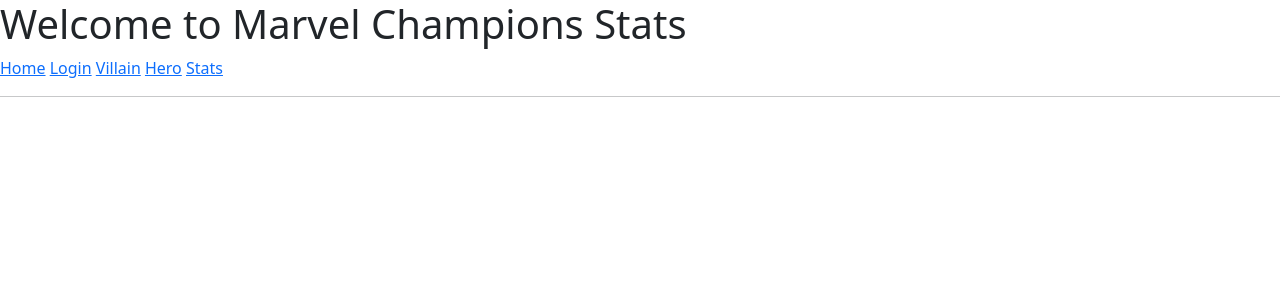
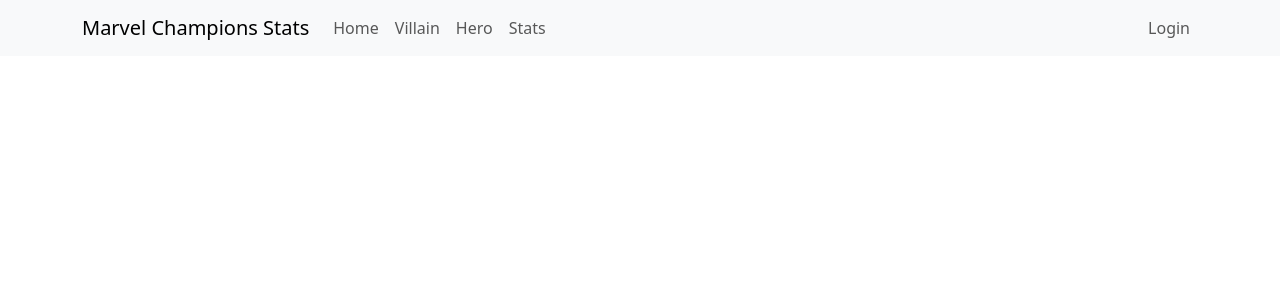
Before and after one commit to timpelican/mcstats, a Flask app: page / in a window 1280 px wide. Shown: the top 300 px of the page. Run offline with Flask 3, Linux system fonts and the light colour scheme; data that the repository does not hold is empty.

Commit message:
Add Bootstrap nav bar.

```diff
--- a/app/templates/base.html
+++ b/app/templates/base.html
@@ -3,7 +3,11 @@
     <head>
         <meta charset="utf-8">
         <meta name="viewport" content="width=device-width, initial-scale=1">
+        {% if title %}
+        <title>{{ title }} - Marvel Champions Stats</title>
+        {% else %}
         <title>Marvel Champions Stats</title>
+        {% endif %}
         <link
             href="https://cdn.jsdelivr.net/npm/bootstrap@5.3.3/dist/css/bootstrap.min.css"
             rel="stylesheet"
@@ -11,19 +15,41 @@
             crossorigin="anonymous">
     </head>
     <body>
-        <div>
-            <h1>Welcome to Marvel Champions Stats</h1>
-            <a href="{{ url_for('index') }}">Home</a>
-            {% if current_user.is_anonymous %}
-            <a href="{{ url_for('login') }}">Login</a>
-            {% else %}
-            <a href="{{ url_for('logout') }}">Logout</a>
-            {% endif %}
-            <a href="{{ url_for('villain') }}">Villain</a>
-            <a href="{{ url_for('hero') }}">Hero</a>
-            <a href="{{ url_for('stats') }}">Stats</a>
-        </div>
-        <hr>
+        <nav class="navbar navbar-expand-lg bg-body-tertiary">
+            <div class="container">
+                <a class="navbar-brand" href="{{ url_for('index') }}">Marvel Champions Stats</a>
+                <button class="navbar-toggler" type="button" data-bs-toggle="collapse" data-bs-target="#navbarSupportedContent" aria-controls="navbarSupportedContent" aria-expanded="false" aria-label="Toggle navigation">
+                    <span class="navbar-toggler-icon"></span>
+                </button>
+                <div class="collapse navbar-collapse" id="navbarSupportedContent">
+                    <ul class="navbar-nav mb-2 mb-lg-0">
+                        <li class="nav-item">
+                            <a class="nav-link" aria-current="page" href="{{ url_for('index') }}">Home</a>
+                        </li>
+                        <li class="nav-item">
+                            <a class="nav-link" aria-current="page" href="{{ url_for('villain') }}">Villain</a>
+                        </li>
+                        <li class="nav-item">
+                            <a class="nav-link" aria-current="page" href="{{ url_for('hero') }}">Hero</a>
+                        </li>
+                        <li class="nav-item">
+                            <a class="nav-link" aria-current="page" href="{{ url_for('stats') }}">Stats</a>
+                        </li>
+                    </ul>
+                    <ul class="navbar-nav ms-auto mb-2 mb-lg-0">
+                        {% if current_user.is_anonymous %}
+                        <li class="nav-item">
+                            <a class="nav-link" aria-current="page" href="{{ url_for('login') }}">Login</a>
+                        </li>
+                        {% else %}
+                        <li class="nav-item">
+                            <a class="nav-link" aria-current="page" href="{{ url_for('logout') }}">Logout</a>
+                        </li>
+                        {% endif %}
+                    </ul>
+                </div>
+            </div>
+        </nav>
         <div class="container mt-3">
             {% with messages = get_flashed_messages() %}
             {% if messages %}
```
Also changed, not shown: tests/functional/test_mcstats.py (+2 -2 lines).
